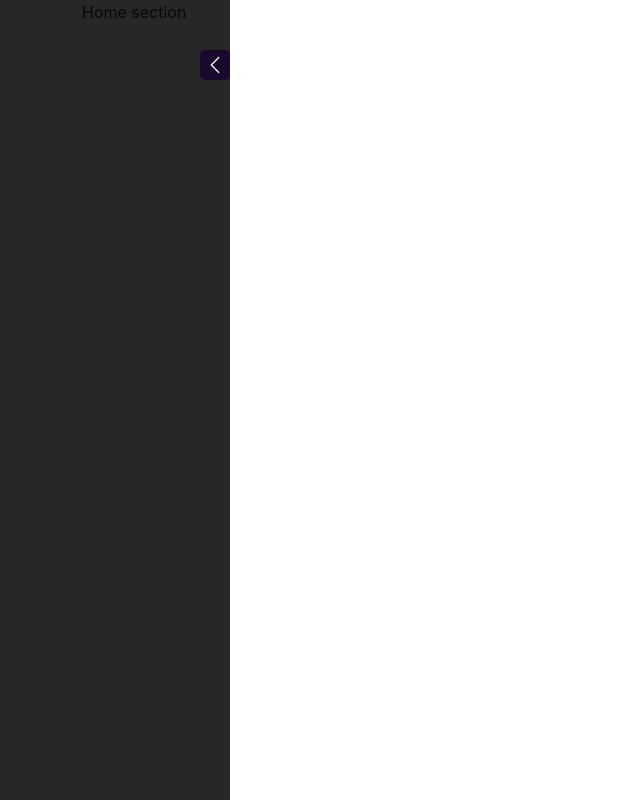
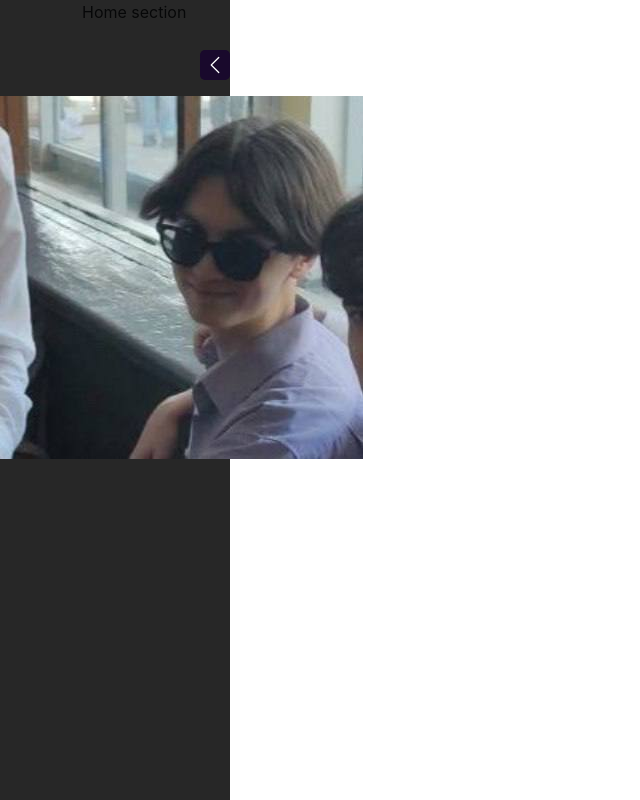
Before and after one commit to YuriiDorosh/portfolio-site, a React (Create React App) app in the folder portfolio/: page / in a window 1280 px wide. Shown: the whole page, without its empty margins (0-640 px from the left). Built offline with nearby package versions, Linux system fonts and the light colour scheme.

Commit message:
UPDATE: sidebar(sidebarlist)

```diff
--- a/portfolio/src/Components/Sidebar/Sidebar.js
+++ b/portfolio/src/Components/Sidebar/Sidebar.js
@@ -3,12 +3,13 @@ import "./Sidebar.css"
 import Home from '../Home/Home'
 import { BsChevronLeft, } from "react-icons/bs";
 import { BsChevronRight, } from "react-icons/bs";
+import SideBarList from './SideBarList';
 
 const Sidebar = () => {
 
-    const [expandSideBar, setExtandSideBar] = useState(true)
+    const [expandSideBar, setExtandSideBar] = useState(true);
     const handleClick = () => {
-        setExtandSideBar(!expandSideBar)
+        setExtandSideBar(!expandSideBar);
     }
 
 
@@ -26,6 +27,7 @@ const Sidebar = () => {
                     ) }
                 </p>
             </div>
+            <SideBarList expandSideBar={expandSideBar} />
 
 
         </div>
```
